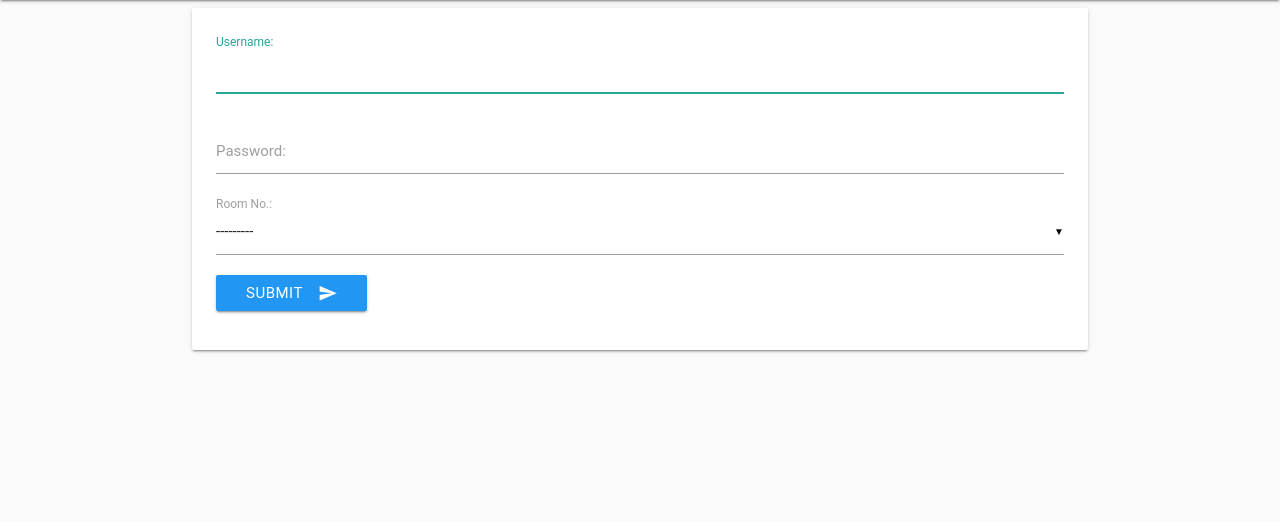
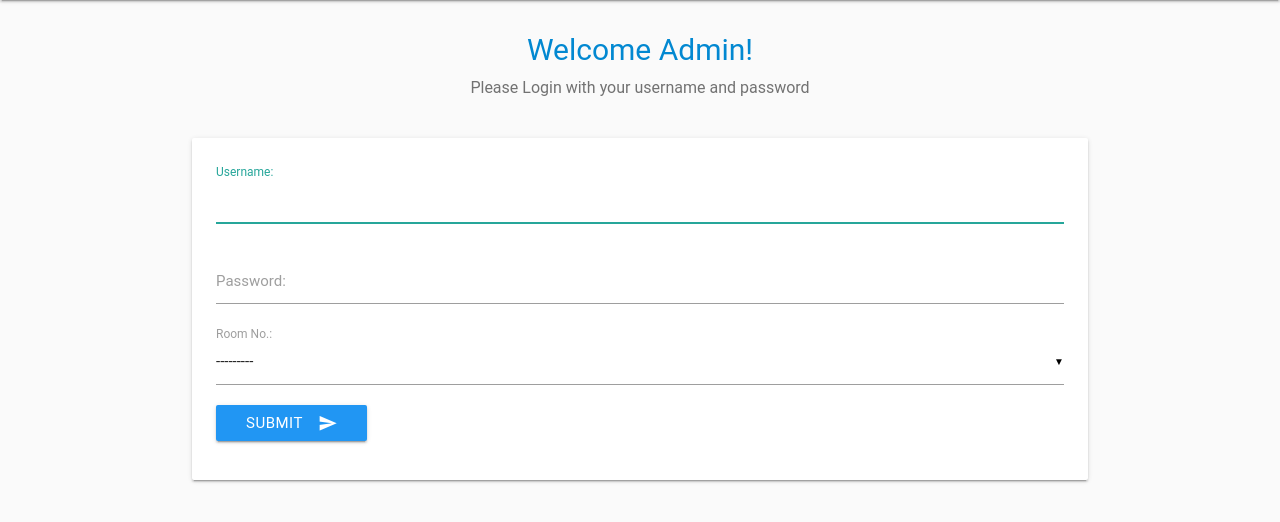
Before and after one commit to utkbansal/Library-Attendance, a Django app: template report/templates/report/admin.html in a window 1280 px wide. Shown: the part 64-586 px from the top of the page. Run offline with Django 3.2, Linux system fonts and the light colour scheme; the template is opened without the code that fills it: values that come from a table or form of the project are taken from there, others are empty; some libraries are stand-ins or nearby versions; some web fonts are replaced.

Commit message:
Admin login page design fix

```diff
--- a/report/static/css/admin.css
+++ b/report/static/css/admin.css
@@ -1,7 +1,16 @@
-.report-buttons{
-    margin: 5% 0 0 30%;
+.paddingFix{
+    padding:10% 0 0 0;
 }
 
-.container{
-    position: relative;
+.userType{
+    padding: 3% 0 3% 0;
+    text-align: center;
+    font-size:30px;
+    color:#0288d1;
 }
+
+.userType>p{
+    font-size: 16px;
+    color:#727272;
+    line-height: 0;
+}
--- a/report/templates/report/admin.html
+++ b/report/templates/report/admin.html
@@ -17,19 +17,45 @@
 {% block content %}
 
     {% if login %}
-        <div class="report-buttons">
-            <a class="waves-effect waves-light btn-large blue"
-               href="{% url 'monthly-report' %}"><i
-                    class="material-icons left">assignment</i>Monthly Report</a>
-            <a class="waves-effect waves-light btn-large blue"
-               href="{% url 'true-reader-report' %}"><i
-                    class="material-icons left">assignment</i>True Reader Award</a>
+
+        <div class="paddingFix">
+            <div class="row">
+                <div class="valign">
+                    <div class="card col m5">
+                        <div class="card-content">
+                            {% lorem 1 p %}
+                        </div>
+                        <div class=" card-action">
+                            <a href="{% url 'monthly-report' %}">
+                                <i class="material-icons left">assignment</i>Monthly
+                                Report</a></div>
+                    </div>
+
+                    <div class="card col m5 offset-m2">
+                        <div class="card-content">
+                            {% lorem 1 p %}
+                        </div>
+                        <div class="card-action">
+                            <a href="{% url 'true-reader-report' %}">
+                                <i class="material-icons left">assignment</i>True
+                                Reader
+                                Award</a>
+                        </div>
+                    </div>
+                </div>
+            </div>
         </div>
 
     {% else %}
+        {##}
+        {#        <div class="card-panel">#}
+        <div class="userType">Welcome Admin!
+            <p>Please Login with your username and password</p>
+        </div>
 
         <div class="report-form">
-            <div class="card-panel hoverable col m8 offset-m2 " id="login-form">
+            <div class="card-panel hoverable col m8 offset-m2 "
+                 id="login-form">
                 <form method="post">
                     {% csrf_token %}
                     {{ form.non_field_errors }}
@@ -57,5 +83,6 @@
                 </form>
             </div>
         </div>
+        {#        </div>#}
     {% endif %}
 {% endblock %}
```
